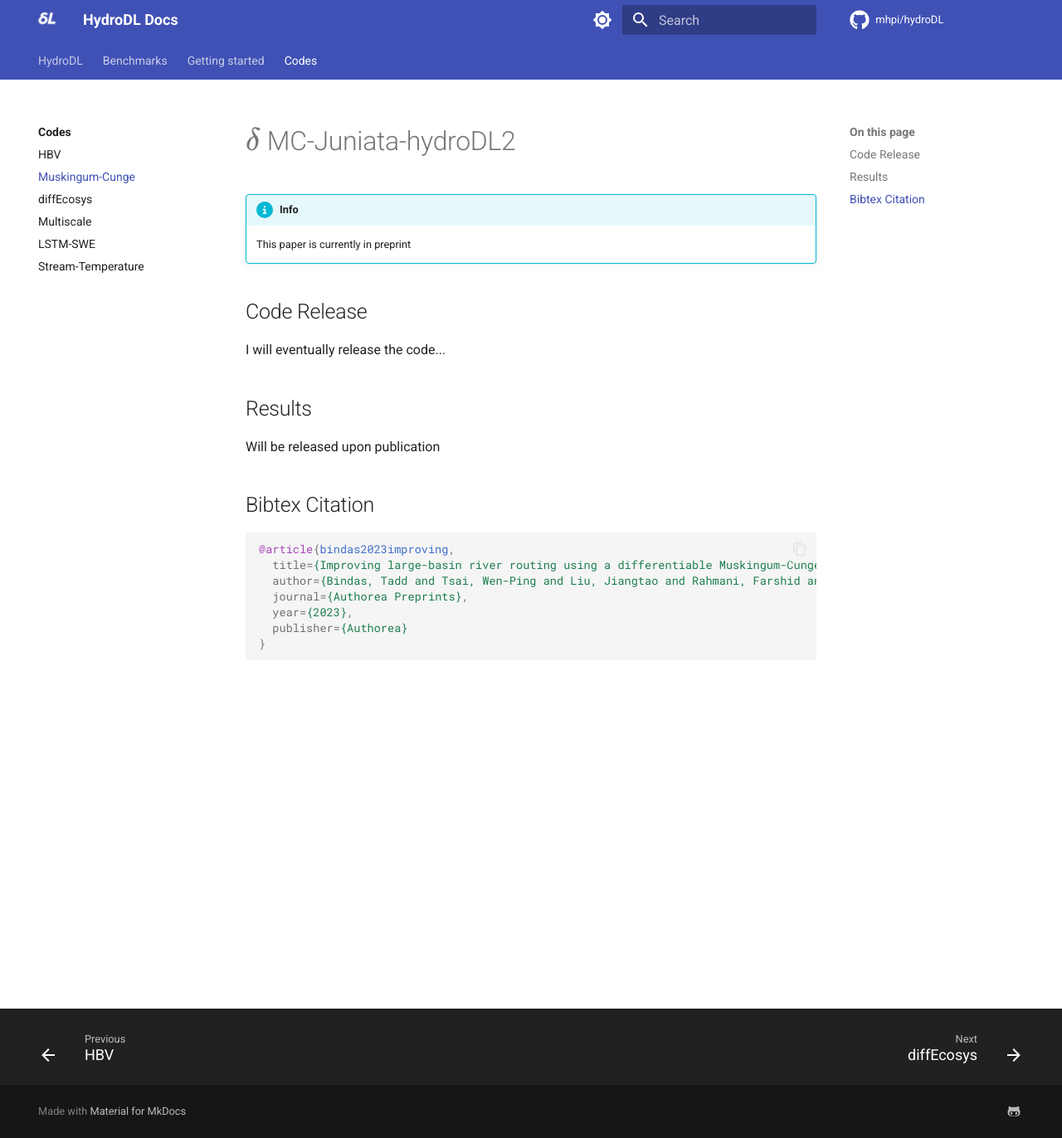
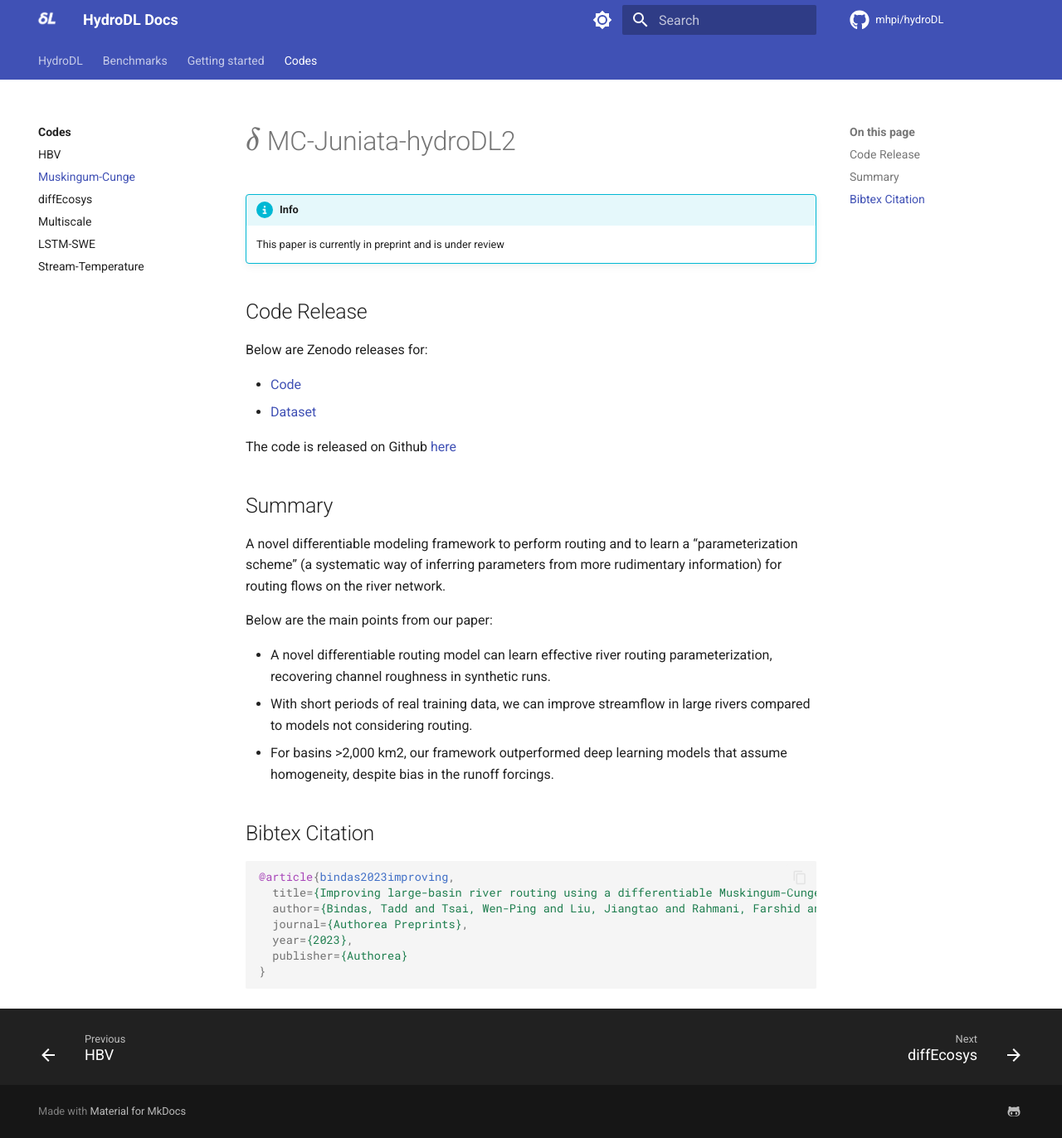
Before and after one commit to mhpi/mhpi.github.io, an MkDocs documentation site: the page built from docs/codes/bindas_2023.md, in a window 1280 px wide and 1372 px high. Shown: the whole window at 83% size. Built offline with MkDocs 1.6.1 and Material for MkDocs 9.7.7, drawn with Linux system fonts in a browser that asks for light colours; a script that is not in the unit is left out; comment, search, counter and statistics services are not loaded.

Commit message:
updating the dMC project page

```diff
--- a/docs/codes/bindas_2023.md
+++ b/docs/codes/bindas_2023.md
@@ -2,15 +2,26 @@
 
 !!! info
 
-    This paper is currently in preprint
+    This paper is currently in preprint and is under review
 
 ## Code Release
 
-I will eventually release the code...
+Below are Zenodo releases for:
 
-## Results
+- [Code](https://zenodo.org/records/10183449)
+- [Dataset](https://zenodo.org/records/10183449)
 
-Will be released upon publication
+The code is released on Github [here](https://github.com/mhpi/dMC-Juniata-hydroDL2)
+
+## Summary
+
+A novel differentiable modeling framework to perform routing and to learn a “parameterization scheme” (a systematic way of inferring parameters from more rudimentary information) for routing flows on the river network.
+
+Below are the main points from our paper:
+
+- A novel differentiable routing model can learn effective river routing parameterization, recovering channel roughness in synthetic runs.
+- With short periods of real training data, we can improve streamflow in large rivers compared to models not considering routing.
+- For basins >2,000 km2, our framework outperformed deep learning models that assume homogeneity, despite bias in the runoff forcings.
 
 ## Bibtex Citation
 
```
